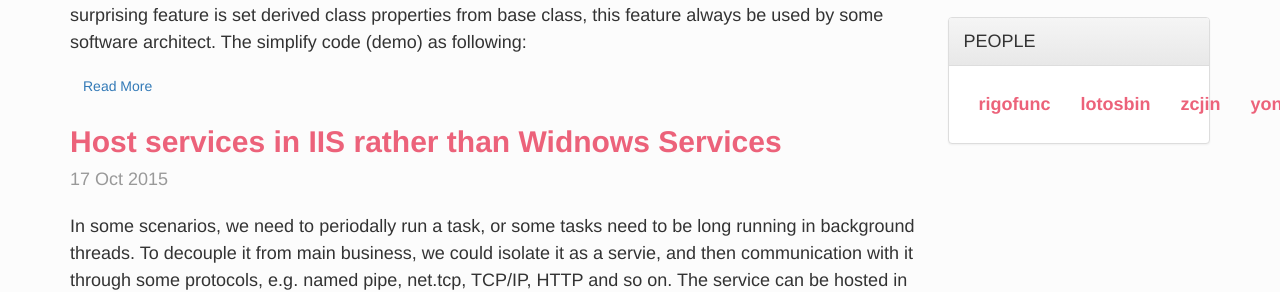
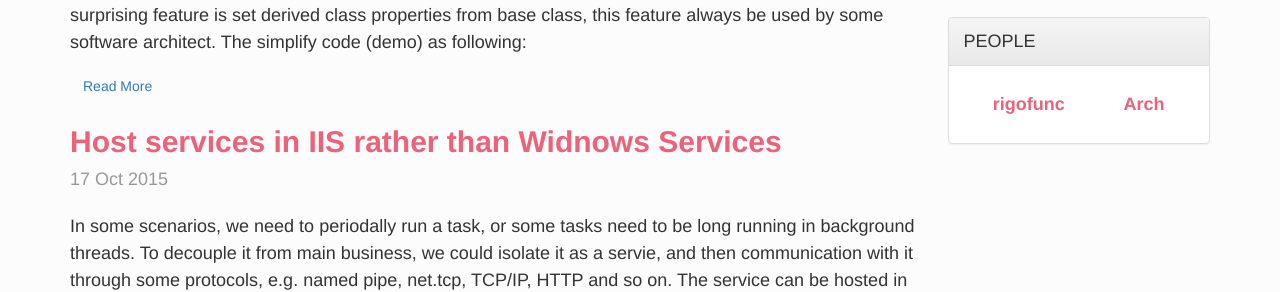
Before and after one commit to arch/arch.github.io, a Jekyll site: the page built from index.html, in a window 1280 px wide. Shown: the part 668-960 px from the top of the page. Built offline with Jekyll 4.4.1, drawn with Linux system fonts in a browser that asks for light colours; the list of posts is cut into pages by our own code.

Commit message:
Update _config.yml

```diff
--- a/_config.yml
+++ b/_config.yml
@@ -1,22 +1,12 @@
-name: love.net team official site
+name: Arch team official site
 markdown: kramdown
 highlighter: rouge
 kramdown:
   input: GFM
 paginate: 5
-github: https://github.com/lovedotnet
+github: https://github.com/Arch
 urls:
     - text: rigofunc
       url: https://github.com/xyting
-    - text: lotosbin
-      url: https://github.com/lotosbin
-    - text: zcjin
-      url: https://github.com/zicjin
-    - text: yonglehou
-      url: https://github.com/yonglehou
-    - text: wangshifeng
-      url: https://github.com/wangshifeng
-    - text: linqtosql
-      url: https://github.com/linqtosql
-    - text: lilong
-      url: https://github.com/lilong9298
+    - text: Arch
+      url: https://github.com/Arch
```
